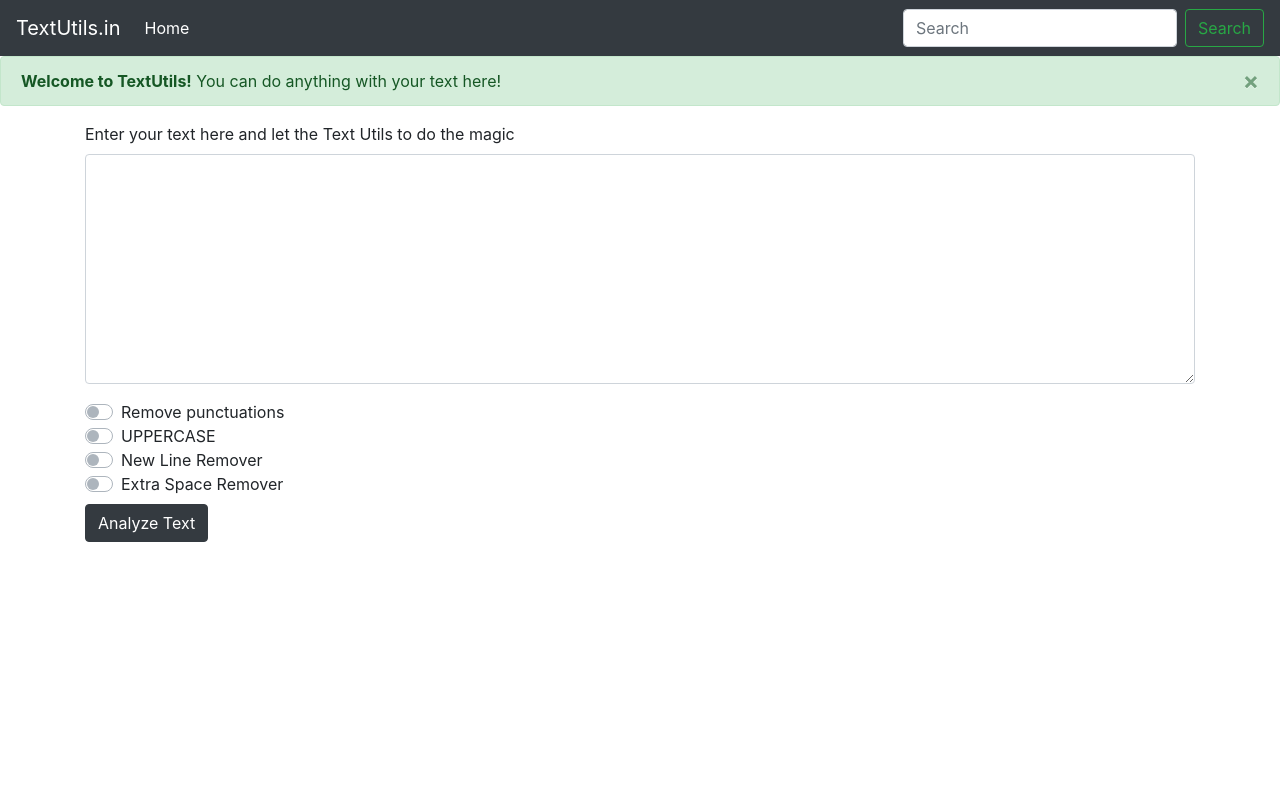
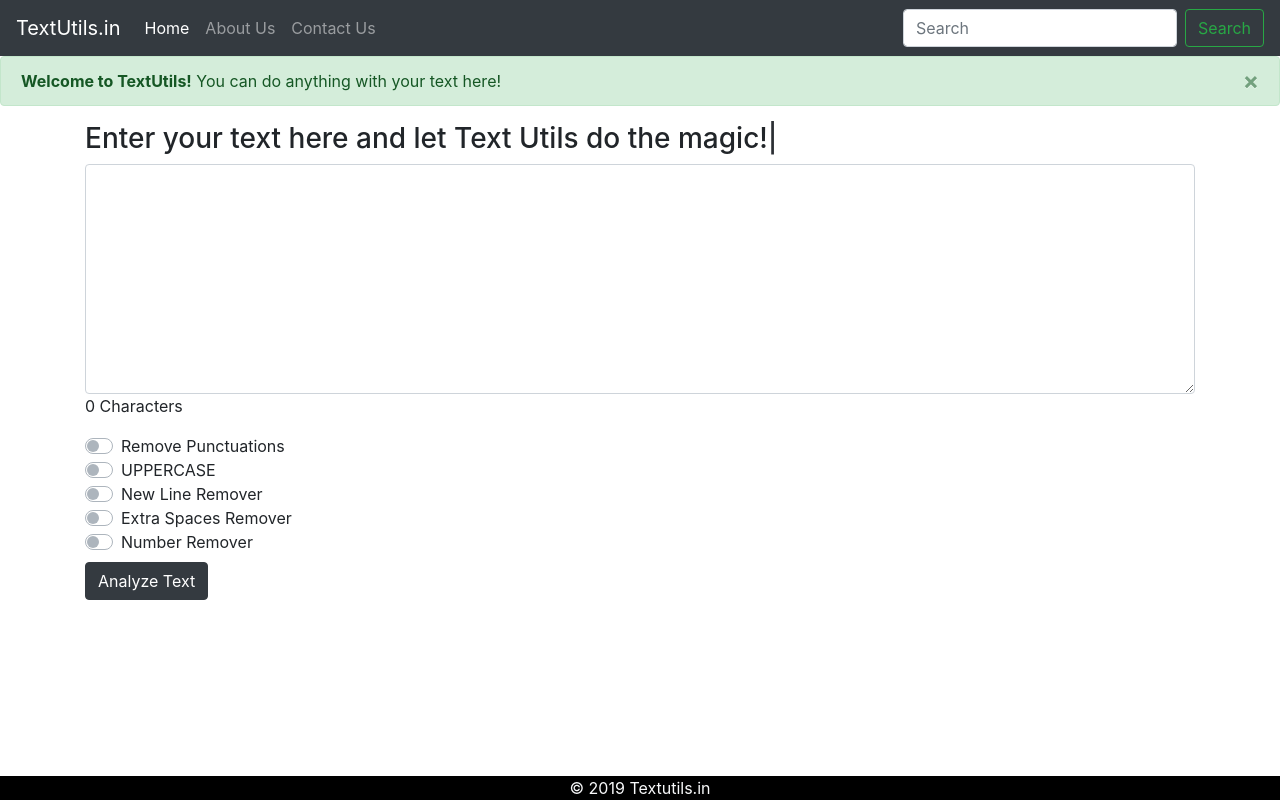
Before and after one commit to FaizanAhmadFazzu/TextUtils, a Django app: page / in a window 1280 px wide. Run offline with Django 3.2, Linux system fonts and the light colour scheme; some libraries are stand-ins or nearby versions.

Commit message:
added some features

```diff
--- a/templates/index.html
+++ b/templates/index.html
@@ -1,39 +1,58 @@
-<!DOCTYPE html>
+<!doctype html>
 <html lang="en">
-
   <head>
-    <meta charset="UTF-8">
-    <meta name="viewport" content="width=device-width, initial-scale=1.0">
-    <meta http-equiv="X-UA-Compatible" content="ie=edge">
+    <!-- Required meta tags -->
+    <meta charset="utf-8">
+    <meta name="viewport" content="width=device-width, initial-scale=1, shrink-to-fit=no">
 
     <!-- Bootstrap CSS -->
-    <link rel="stylesheet" href="https://stackpath.bootstrapcdn.com/bootstrap/4.3.1/css/bootstrap.min.css"
-        integrity="sha384-ggOyR0iXCbMQv3Xipma34MD+dH/1fQ784/j6cY/iJTQUOhcWr7x9JvoRxT2MZw1T" crossorigin="anonymous">
+    <link rel="stylesheet" href="https://stackpath.bootstrapcdn.com/bootstrap/4.2.1/css/bootstrap.min.css" integrity="sha384-GJzZqFGwb1QTTN6wy59ffF1BuGJpLSa9DkKMp0DgiMDm4iYMj70gZWKYbI706tWS" crossorigin="anonymous">
+    <!--Typed.js-->
+    <script type="text/javascript" src="https://cdn.jsdelivr.net/npm/typed.js"></script>
+
     <title>Text Utils</title>
+    <!-- Favicon-->
+    <link rel="shortcut icon" href="https://codewithharry.com/static/photo.png">
+    <style>
+		.footer {
+   		position: fixed;
+   		left: 0;
+   		bottom: 0;
+   		width: 100%;
+   		background-color: black;
+   		color: white;
+   		text-align: center;
+   		display: block;
+		}
+	</style>
   </head>
-
   <body>
 <nav class="navbar navbar-expand-lg navbar-dark bg-dark">
   <a class="navbar-brand" href="#">TextUtils.in</a>
-        <button class="navbar-toggler" type="button" data-toggle="collapse" data-target="#navbarSupportedContent"
-            aria-controls="navbarSupportedContent" aria-expanded="false" aria-label="Toggle navigation">
+  <button class="navbar-toggler" type="button" data-toggle="collapse" data-target="#navbarNavDropdown" aria-controls="navbarNavDropdown" aria-expanded="false" aria-label="Toggle navigation">
     <span class="navbar-toggler-icon"></span>
   </button>
+  <div class="collapse navbar-collapse" id="navbarNavDropdown">
+    <ul class="navbar-nav">
+      <li class="nav-item active">
+        <a class="nav-link" href="/">Home <span class="sr-only">(current)</span></a>
+      </li>
+      <li class="nav-item">
+        <a class="nav-link" href="/about">About Us</a>
+      </li>
+      <li class="nav-item">
+        <a class="nav-link" href="#">Contact Us</a>
+      </li>
 
-        <div class="collapse navbar-collapse" id="navbarSupportedContent">
-            <ul class="navbar-nav mr-auto">
-                <li class="nav-item active">
-                    <a class="nav-link" href="#">Home <span class="sr-only">(current)</span></a>
-                </li>
     </ul>
-            <form class="form-inline my-2 my-lg-0">
+  </div>
+  <form class="form-inline">
     <input class="form-control mr-sm-2" type="search" placeholder="Search" aria-label="Search">
     <button class="btn btn-outline-success my-2 my-sm-0" type="submit">Search</button>
   </form>
-        </div>
 </nav>
 
-    <!-- Alert -->
+
 <div class="alert alert-success alert-dismissible fade show" role="alert">
   <strong>Welcome to TextUtils!</strong> You can do anything with your text here!
   <button type="button" class="close" data-dismiss="alert" aria-label="Close">
@@ -42,47 +61,99 @@
 </div>
 
 
-    <div class="container my-3">
-        <form action="analyze" method="post"> {% csrf_token %}
+<div class="container">
+
+  <form action='/analyze' onsubmit="return validate()" method='post'> {% csrf_token %}
+
+
+
   <div class="form-group">
-                <label for="exampleFormControlTextarea1">Enter your text here and let the Text Utils to do the
-                    magic</label>
-                <textarea class="form-control" name="text" id="exampleFormControlTextarea1" rows="9"></textarea>
+    <h3><span id="typed"></span></h3>
+
+    <textarea class="form-control" name='text' id="exampleFormControlTextarea1" rows="9"></textarea>
+
+	<!-- Word Counter -->
+	<p>
+	<span id="wordCount">0</span> Characters
+	<script type="text/javascript">
+		var exampleFormControlTextarea1 = document.getElementById("exampleFormControlTextarea1");
+		var wordCount = document.getElementById("wordCount");
+
+		exampleFormControlTextarea1.addEventListener("keyup",function(){
+		var characters = exampleFormControlTextarea1.value.split('');
+  		wordCount.innerText = characters.length;
+		});
+	</script>
+	</p>
   </div>
 
 <div class="custom-control custom-switch">
-                <input type="checkbox" class="custom-control-input" id="customSwitch1" name="removepunc">
-                <label class="custom-control-label" for="customSwitch1">Remove punctuations</label>
+  <input type="checkbox" name="removepunc" class="custom-control-input" id="customSwitch1">
+  <label class="custom-control-label" for="customSwitch1">Remove Punctuations</label>
 </div>
+
   <div class="custom-control custom-switch">
-                <input type="checkbox" class="custom-control-input" id="customSwitch2" name="fullcaps">
+  <input type="checkbox" name="fullcaps" class="custom-control-input" id="customSwitch2">
   <label class="custom-control-label" for="customSwitch2">UPPERCASE</label>
 </div>
+
   <div class="custom-control custom-switch">
-                <input type="checkbox" class="custom-control-input" id="customSwitch3" name="newlineremover">
+  <input type="checkbox"  name="newlineremover" class="custom-control-input" id="customSwitch3">
   <label class="custom-control-label" for="customSwitch3">New Line Remover</label>
 </div>
+
   <div class="custom-control custom-switch">
-                <input type="checkbox" class="custom-control-input" id="customSwitch4" name="extraspaceremover">
-                <label class="custom-control-label" for="customSwitch4">Extra Space Remover</label>
+  <input type="checkbox"  name="extraspaceremover" class="custom-control-input" id="customSwitch4">
+  <label class="custom-control-label" for="customSwitch4">Extra Spaces Remover</label>
 </div>
 
+<div class="custom-control custom-switch">
+    <input type="checkbox"  name="numberremover" class="custom-control-input" id="customSwitch5">
+    <label class="custom-control-label" for="customSwitch5">Number Remover</label>
+  </div>
 
 <button type="submit" class="btn btn-dark mt-2">Analyze Text</button>
     </form>
 </div>
+ <!-- Typed.js DONT TOUCH THIS! -->
+ <div id="typed-strings">
+  </div>
 
+  <script>
+     var typed = new Typed('#typed',{
+                    strings:["You can do anything with your text here!","Enter your text here and let Text Utils do the magic!"],
+                    backSpeed: 15,
+                    smartBackspace: true,
+                    backDelay: 1200,
+                    startDelay: 1000,
+                    typeSpeed: 25,
+                    loop: false,
 
-    <script src="https://code.jquery.com/jquery-3.3.1.slim.min.js"
-        integrity="sha384-q8i/X+965DzO0rT7abK41JStQIAqVgRVzpbzo5smXKp4YfRvH+8abtTE1Pi6jizo"
-        crossorigin="anonymous"></script>
-    <script src="https://cdnjs.cloudflare.com/ajax/libs/popper.js/1.14.7/umd/popper.min.js"
-        integrity="sha384-UO2eT0CpHqdSJQ6hJty5KVphtPhzWj9WO1clHTMGa3JDZwrnQq4sF86dIHNDz0W1"
-        crossorigin="anonymous"></script>
-    <script src="https://stackpath.bootstrapcdn.com/bootstrap/4.3.1/js/bootstrap.min.js"
-        integrity="sha384-JjSmVgyd0p3pXB1rRibZUAYoIIy6OrQ6VrjIEaFf/nJGzIxFDsf4x0xIM+B07jRM"
-        crossorigin="anonymous"></script>
+                  });
+    </script>
+  <!-- Footer-->
+<footer class="footer">
+  <div class="container">
+    <span class="text-light">&#169 2019 Textutils.in </span>
+  </div>
+</footer>
 
+    <!-- Optional JavaScript -->
+    <!-- jQuery first, then Popper.js, then Bootstrap JS -->
+    <script src="https://code.jquery.com/jquery-3.3.1.slim.min.js" integrity="sha384-q8i/X+965DzO0rT7abK41JStQIAqVgRVzpbzo5smXKp4YfRvH+8abtTE1Pi6jizo" crossorigin="anonymous"></script>
+    <script src="https://cdnjs.cloudflare.com/ajax/libs/popper.js/1.14.6/umd/popper.min.js" integrity="sha384-wHAiFfRlMFy6i5SRaxvfOCifBUQy1xHdJ/yoi7FRNXMRBu5WHdZYu1hA6ZOblgut" crossorigin="anonymous"></script>
+    <script src="https://stackpath.bootstrapcdn.com/bootstrap/4.2.1/js/bootstrap.min.js" integrity="sha384-B0UglyR+jN6CkvvICOB2joaf5I4l3gm9GU6Hc1og6Ls7i6U/mkkaduKaBhlAXv9k" crossorigin="anonymous"></script>
+    <script>
+      function validate(){
+      var textarea = document.getElementById('exampleFormControlTextarea1').value;
+      var span = document.getElementById('messageofvalidate');
+
+        if (textarea == '') {
+          span.innerHTML = 'Please Write Your Message';
+          return false;
+        }
+
+      }
+    </script>
   </body>
-
 </html>
```
Lines whose indentation alone changed are shown as unchanged.
